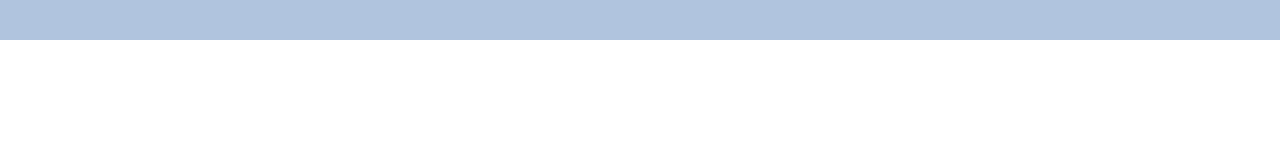
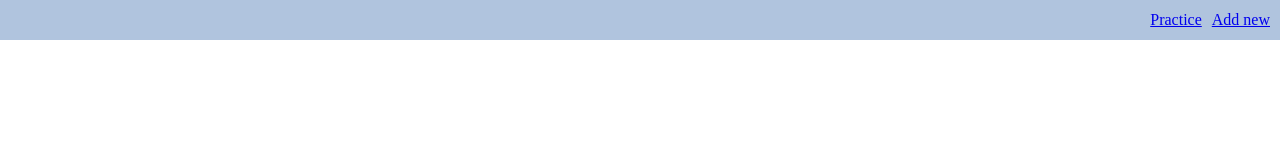
Before and after one commit to dondany/flash-cards, an Angular app in the folder src/main/web/: page / in a window 1280 px wide. Shown: the top 160 px of the page. Built offline with nearby package versions, Linux system fonts and the light colour scheme.

Commit message:
Added initial navigation

```diff
--- a/src/main/web/src/app/app.component.css
+++ b/src/main/web/src/app/app.component.css
@@ -1,8 +1,3 @@
-.nav {
-  position: fixed;
-  width: 100%;
-  height: 40px;
-  padding: 0px;
-
-  background-color: lightsteelblue;
+.content {
+  padding-top: 50px;
 }
--- a/src/main/web/src/app/app.component.html
+++ b/src/main/web/src/app/app.component.html
@@ -8,9 +8,9 @@
   <title>Flash Cards</title>
 </head>
 <body>
-<div class="nav">
-
+<app-nav-bar></app-nav-bar>
+<div class="content">
+  <router-outlet></router-outlet>
 </div>
-<router-outlet></router-outlet>
 </body>
 </html>
--- a/src/main/web/src/app/app.module.ts
+++ b/src/main/web/src/app/app.module.ts
@@ -8,13 +8,15 @@ import { PlaygroundComponent } from './playground/playground.component';
 import {RouterModule} from "@angular/router";
 import { NewFlashCardComponent } from './new-flash-card/new-flash-card.component';
 import {ReactiveFormsModule} from "@angular/forms";
+import { NavBarComponent } from './nav-bar/nav-bar.component';
 
 @NgModule({
   declarations: [
     AppComponent,
     FlashCardComponent,
     PlaygroundComponent,
-    NewFlashCardComponent
+    NewFlashCardComponent,
+    NavBarComponent
   ],
   imports: [
     BrowserModule,
--- /dev/null
+++ b/src/main/web/src/app/nav-bar/nav-bar.component.css
@@ -0,0 +1,17 @@
+.nav {
+  position: fixed;
+  width: 100%;
+  height: 40px;
+  padding-right: 10px;
+
+  justify-content: flex-end;
+  align-items: center;
+
+
+  background-color: lightsteelblue;
+}
+
+.links {
+  padding: 0 10px 0 0;
+  gap: 10px;
+}
--- /dev/null
+++ b/src/main/web/src/app/nav-bar/nav-bar.component.html
@@ -0,0 +1,6 @@
+<div class="nav flex">
+  <div class="links flex">
+    <a [routerLink]="['/flash-cards']">Practice</a>
+    <a [routerLink]="['/flash-cards/new']">Add new</a>
+  </div>
+</div>
--- /dev/null
+++ b/src/main/web/src/app/nav-bar/nav-bar.component.ts
@@ -0,0 +1,15 @@
+import { Component, OnInit } from '@angular/core';
+
+@Component({
+  selector: 'app-nav-bar',
+  templateUrl: './nav-bar.component.html',
+  styleUrls: ['./nav-bar.component.css']
+})
+export class NavBarComponent implements OnInit {
+
+  constructor() { }
+
+  ngOnInit(): void {
+  }
+
+}
--- a/src/main/web/src/styles.css
+++ b/src/main/web/src/styles.css
@@ -11,4 +11,5 @@
 body {
   padding: 0px;
   margin: 0px;
+  overflow: hidden;;
 }
```
Also changed, not shown: 1 other file (tests, documents, lock files or other folders).
